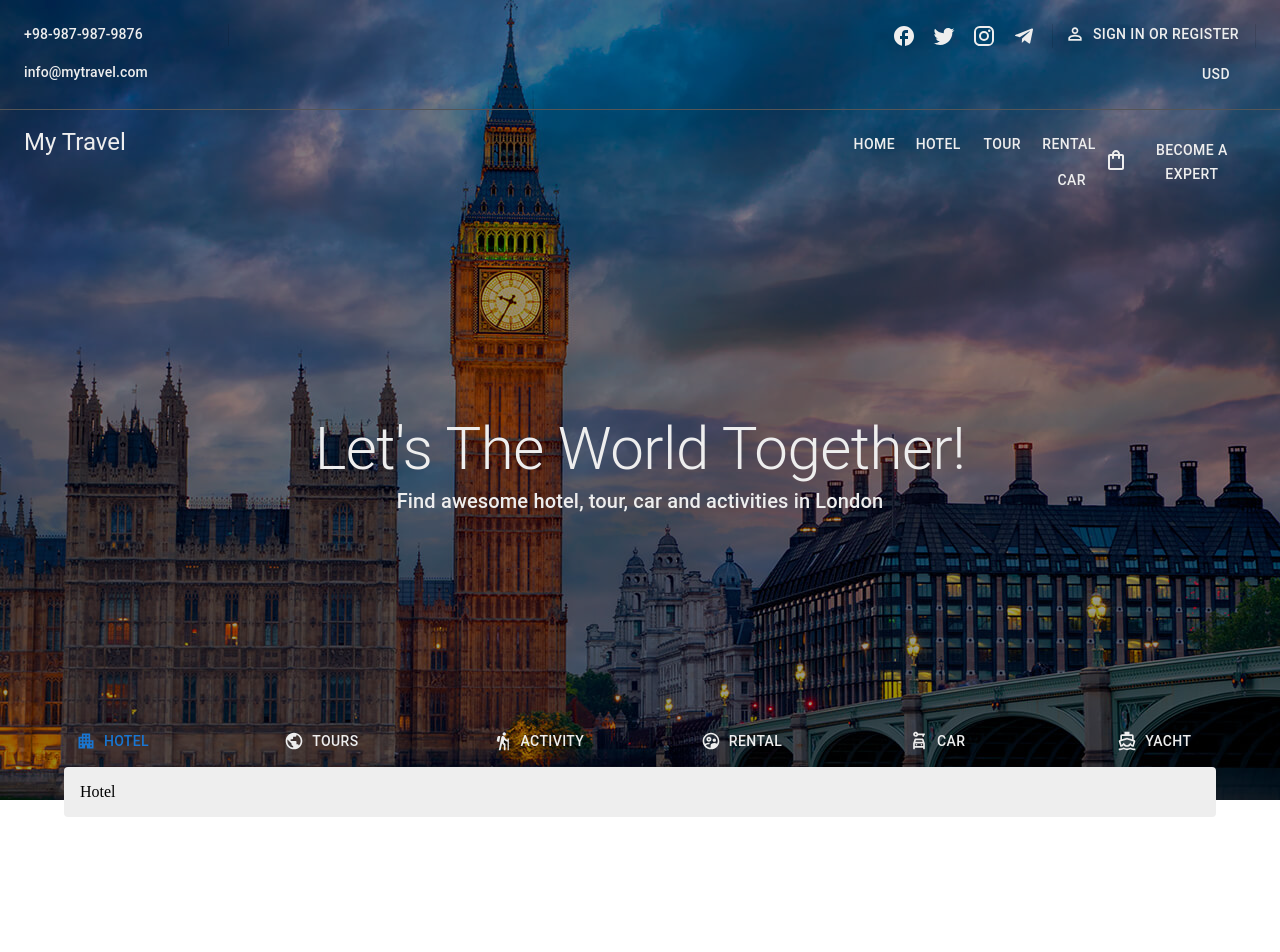
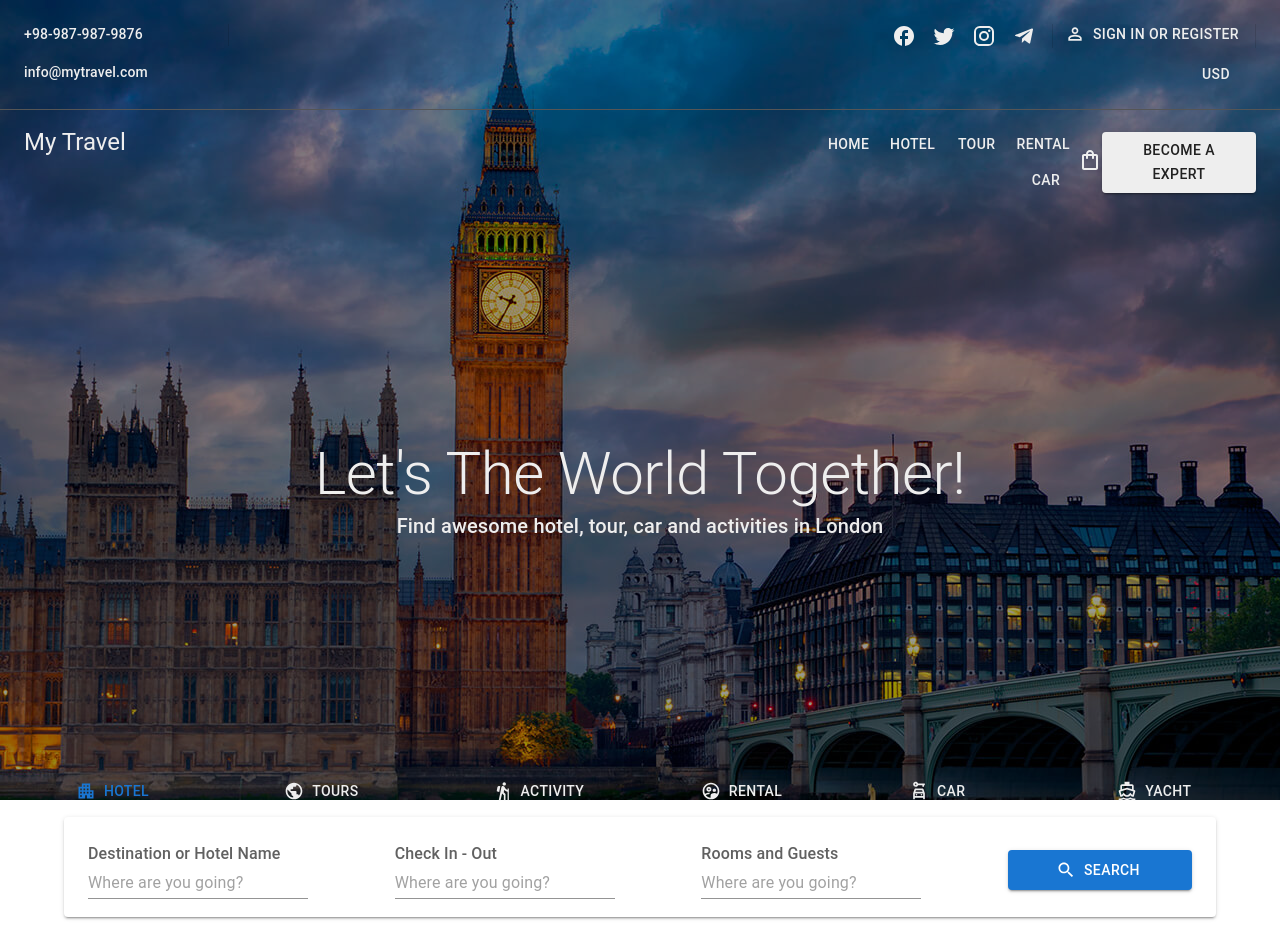
Before and after one commit to RezapourAraz/my-travel, a Next.js app: page / in a window 1280 px wide. Shown: the top 952 px of the page. Before the commit the page ends 817 px from the top, so only its background shows below. Built offline with nearby package versions, Linux system fonts and the light colour scheme.

Commit message:
hotel tab added

```diff
--- a/src/components/appbars/BottomHeader.appbars.tsx
+++ b/src/components/appbars/BottomHeader.appbars.tsx
@@ -30,8 +30,13 @@ const BottomHeaderAppbar = () => {
         <Grid item>
           <ShoppingBagOutlinedIcon sx={{ color: "grey.200" }} />
         </Grid>
-        <Grid container item md={2.5} justifyContent="flex-end">
-          <Button sx={{ color: "grey.200" }}>Become a expert</Button>
+        <Grid container item md={3} justifyContent="flex-end">
+          <Button
+            variant="contained"
+            sx={{ color: "grey.900", bgcolor: "grey.200" }}
+          >
+            Become a expert
+          </Button>
         </Grid>
       </Grid>
     </Grid>
--- a/src/components/cards/MainText.cards.tsx
+++ b/src/components/cards/MainText.cards.tsx
@@ -10,7 +10,7 @@ const MainTextCard = () => {
         display: "flex",
         alignItems: "center",
         justifyContent: "center",
-        height: 500,
+        height: 550,
         flexDirection: "column",
       }}
     >
--- a/src/components/sections/MainTab.sections.tsx
+++ b/src/components/sections/MainTab.sections.tsx
@@ -3,6 +3,7 @@ import React, { useState } from "react";
 // mui
 import { Box, Container, Grid, Button } from "@mui/material";
 import { mainTab } from "@/dummy/dummyData";
+import HotelTab from "../tabs/Hotel.tabs";
 
 const MainTabSection = () => {
   const [selectedTab, setSelectedTab] = useState("Hotel");
@@ -24,8 +25,13 @@ const MainTabSection = () => {
           </Grid>
         ))}
       </Grid>
-      <Grid container bgcolor="grey.200" p={2} sx={{ borderRadius: 1 }}>
-        {selectedTab === "Hotel" && <Box>Hotel</Box>}
+      <Grid
+        container
+        p={2}
+        sx={{ borderRadius: 1, height: 100, boxShadow: 2 }}
+        bgcolor="common.white"
+      >
+        {selectedTab === "Hotel" && <HotelTab />}
       </Grid>
     </Container>
   );
--- /dev/null
+++ b/src/components/tabs/Hotel.tabs.tsx
@@ -0,0 +1,44 @@
+import React from "react";
+
+// mui
+import { Button, Grid, TextField, Typography } from "@mui/material";
+
+// icons
+import SearchIcon from "@mui/icons-material/Search";
+
+const HotelTab = () => {
+  return (
+    <Grid container justifyContent="space-between" p={1} alignItems="center">
+      <Grid item md={3}>
+        <Typography variant="h6" sx={{ fontSize: 16, color: "grey.700" }}>
+          Destination or Hotel Name
+        </Typography>
+        <TextField variant="standard" placeholder="Where are you going?" />
+      </Grid>
+      <Grid item md={3}>
+        <Typography variant="h6" sx={{ fontSize: 16, color: "grey.700" }}>
+          Check In - Out
+        </Typography>
+        <TextField variant="standard" placeholder="Where are you going?" />
+      </Grid>
+      <Grid item md={3}>
+        <Typography variant="h6" sx={{ fontSize: 16, color: "grey.700" }}>
+          Rooms and Guests
+        </Typography>
+        <TextField variant="standard" placeholder="Where are you going?" />
+      </Grid>
+      <Grid item md={2}>
+        <Button
+          fullWidth
+          variant="contained"
+          startIcon={<SearchIcon />}
+          sx={{ p: 1 }}
+        >
+          Search
+        </Button>
+      </Grid>
+    </Grid>
+  );
+};
+
+export default HotelTab;
--- a/src/pages/index.tsx
+++ b/src/pages/index.tsx
@@ -24,6 +24,7 @@ export default function Home() {
         <MainSection />
         <MainTextCard />
         <MainTabSection />
+        <Box height={500}></Box>
       </MainLayout>
     </>
   );
```
